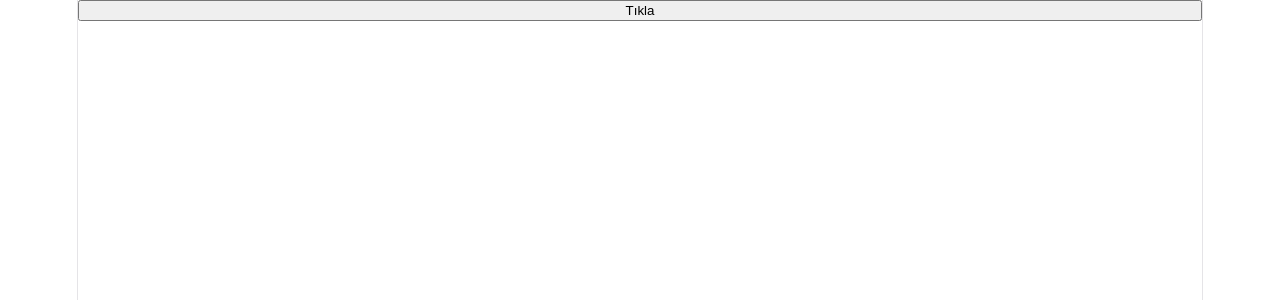
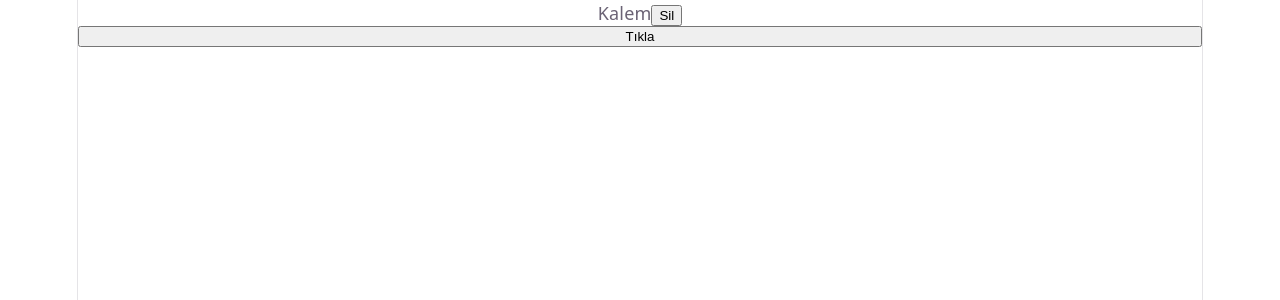
Before and after one commit to iclalinal/Kuzem-React-Dersi, a React (Vite) app: page / in a window 1280 px wide. Shown: the top 300 px of the page. Built offline with nearby package versions, Linux system fonts and the light colour scheme.

Commit message:
parametre callback

```diff
--- a/src/App.tsx
+++ b/src/App.tsx
@@ -1,4 +1,5 @@
 import Button from "./components/Button";
+import Item from "./components/Item";
 
 function App() {
   function handleClick(){
@@ -8,7 +9,8 @@ function App() {
 
   return(
     <>
-    <Button label="Tıkla" onClick={handleClick}/>
+    <Item id={1} name="Kalem" onDelete={(id) => console.log("Silindi:", id)} />
+    <Button label="Tıkla" onClick={handleClick} />
     </>
   )
 }
--- /dev/null
+++ b/src/components/Item.tsx
@@ -0,0 +1,15 @@
+interface ItemProps {
+    id : number;
+    name : string;
+    onDelete : (id : number) => void;
+}
+
+function Item ({id,name,onDelete}: ItemProps) {
+    return(
+        <div>
+            <span>{name}</span>
+            <button onClick={() => onDelete(id)}>Sil</button>
+        </div>
+    )
+}
+export default Item;
```
